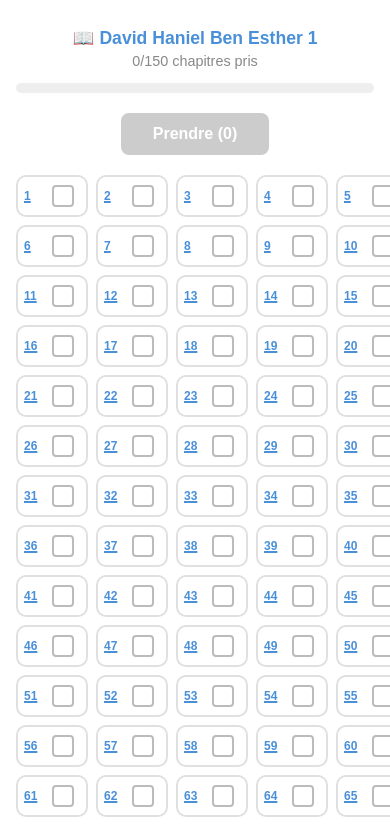
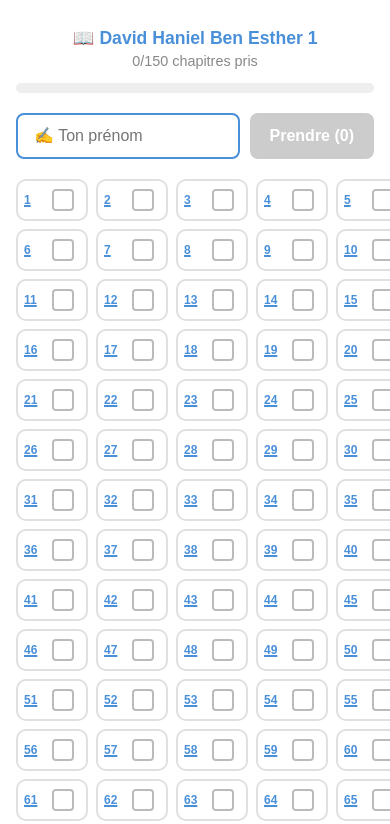
Before and after one commit to avbou-26/tehilim-app, a React (Create React App) app: page /tehilim in a window 390 px wide. Shown: the top 824 px of the page. Built offline with nearby package versions, Linux system fonts and the light colour scheme; no server answers; the database is empty.

Commit message:
popup prenom + version mobile

```diff
--- a/src/Groupe.js
+++ b/src/Groupe.js
@@ -137,17 +137,28 @@ export default function Groupe({ groupeId, nom, couleur }) {
         }} />
       </div>
 
-      {/* Bouton prendre */}
-      <div style={{ display: 'flex', justifyContent: 'center', marginBottom: '20px' }}>
+      {/* Prénom + bouton prendre */}
+      <div style={{ display: 'flex', justifyContent: 'center', gap: '10px', marginBottom: '20px', flexWrap: 'wrap' }}>
+        <input
+          type="text"
+          placeholder="✍️ Ton prénom"
+          value={prenom}
+          onChange={e => { setPrenom(e.target.value); setValidé(false); }}
+          style={{
+            padding: '12px 16px', borderRadius: '8px',
+            border: `2px solid ${couleur}`, fontSize: '1rem',
+            flex: '1', minWidth: '160px', maxWidth: '250px'
+          }}
+        />
         <button
           onClick={valider}
           disabled={nbCochés === 0 || validé}
           style={{
-            padding: '12px 32px', borderRadius: '8px',
+            padding: '12px 20px', borderRadius: '8px',
             background: nbCochés > 0 && !validé ? couleur : '#ccc',
             color: 'white', border: 'none',
             fontSize: '1rem', cursor: nbCochés > 0 && !validé ? 'pointer' : 'not-allowed',
-            fontWeight: 'bold'
+            fontWeight: 'bold', whiteSpace: 'nowrap'
           }}
         >
           {validé ? '✅ Validé !' : `Prendre (${nbCochés})`}
```
